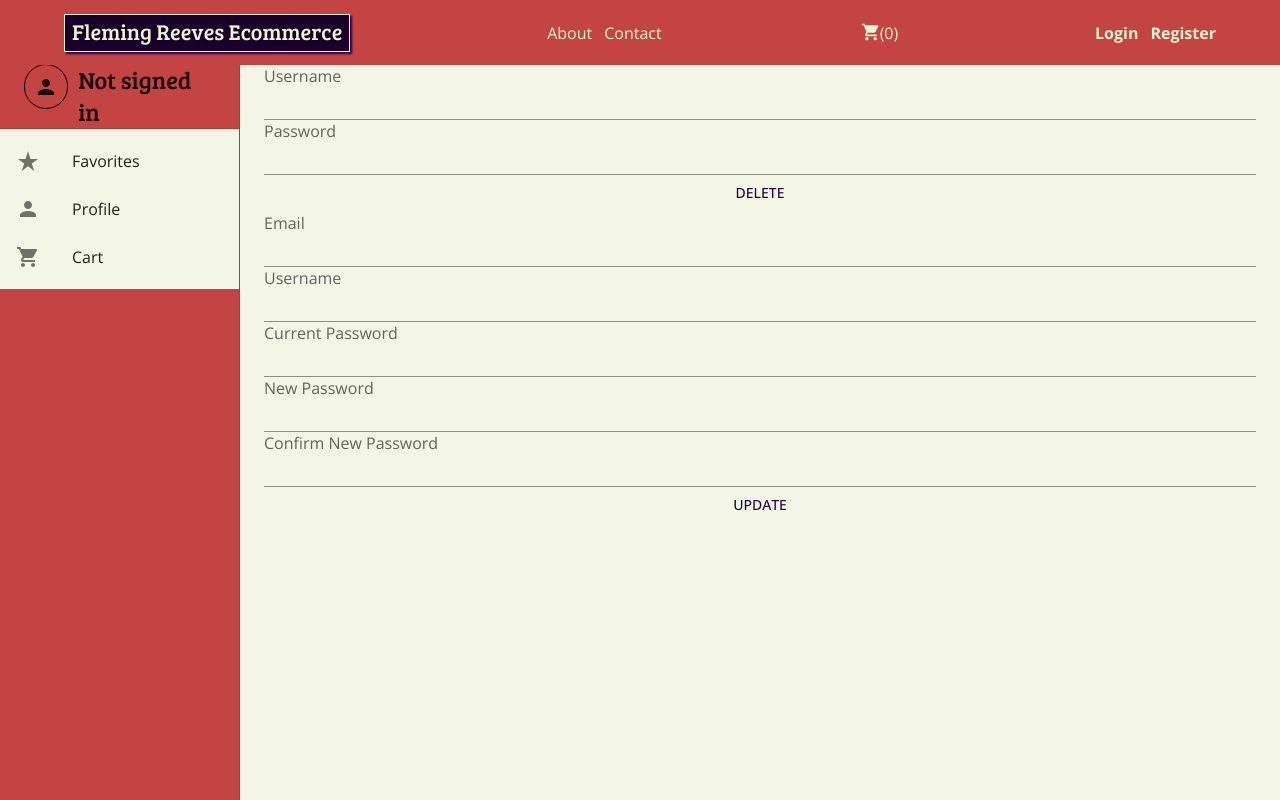
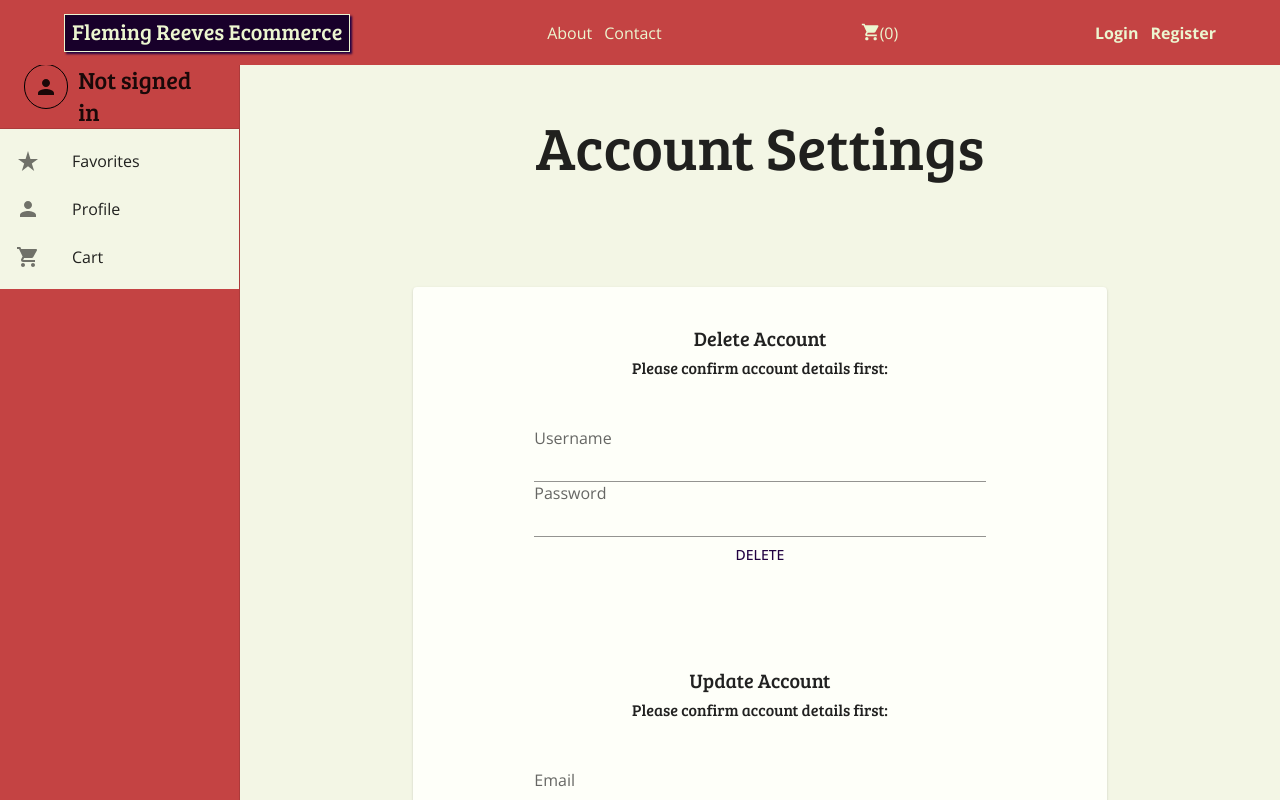
Before and after one commit to AndrewJFleming/fleming-reeves-ecommerce, a React (Create React App) app in the folder client/: page /profile in a window 1280 px wide. Shown: the top 800 px of the page. Built offline with nearby package versions, Linux system fonts and the light colour scheme; no server answers.

Commit message:
styled the Account Settings page a bit

```diff
--- a/client/src/pages/Profile/Profile.tsx
+++ b/client/src/pages/Profile/Profile.tsx
@@ -9,7 +9,9 @@ import {
   FormControl,
   InputLabel,
   Input,
-  FormGroup
+  FormGroup,
+  Typography,
+  Paper
 } from '@mui/material';
 
 type Props = {
@@ -78,8 +80,45 @@ const Profile = ({ userId }: Props) => {
   };
 
   return (
-    <Container>
-      <FormGroup>
+    <Container
+      sx={{
+        display: 'flex',
+        flexDirection: 'column',
+        alignItems: 'center',
+        paddingTop: '45px',
+        paddingBottom: '155px'
+      }}
+    >
+      <Typography
+        variant="h2"
+        sx={{
+          marginBottom: '105px'
+        }}
+      >
+        Account Settings
+      </Typography>
+      <Paper
+        sx={{
+          width: '70%',
+          minWidth: '325px',
+          display: 'flex',
+          flexDirection: 'column',
+          alignItems: 'center'
+        }}
+      >
+        <Typography variant="h6" sx={{ marginTop: '35px' }}>
+          Delete Account
+        </Typography>
+        <Typography variant="subtitle1" sx={{ marginBottom: '45px' }}>
+          Please confirm account details first:
+        </Typography>
+        <FormGroup
+          sx={{
+            width: '65%',
+            minWidth: '245px',
+            marginBottom: '55px'
+          }}
+        >
           <InputLabel htmlFor="username">Username</InputLabel>
           <Input
             id="username"
@@ -97,7 +136,20 @@ const Profile = ({ userId }: Props) => {
           />
           <Button onClick={handleUserDelete}>Delete</Button>
         </FormGroup>
-      <FormGroup>
+
+        <Typography variant="h6" sx={{ marginTop: '35px' }}>
+          Update Account
+        </Typography>
+        <Typography variant="subtitle1" sx={{ marginBottom: '45px' }}>
+          Please confirm account details first:
+        </Typography>
+        <FormGroup
+          sx={{
+            width: '65%',
+            minWidth: '245px',
+            marginBottom: '100px'
+          }}
+        >
           <InputLabel htmlFor="username">Email</InputLabel>
           <Input
             id="email"
@@ -145,6 +197,7 @@ const Profile = ({ userId }: Props) => {
             Update
           </Button>
         </FormGroup>
+      </Paper>
     </Container>
   );
 };
```
Lines whose indentation alone changed are shown as unchanged.
